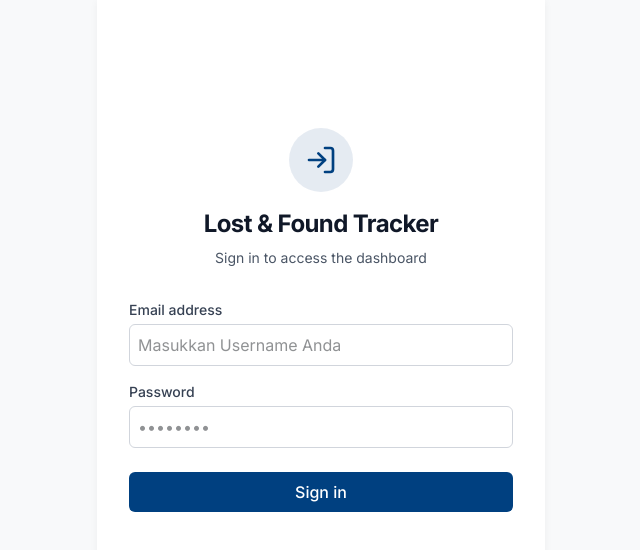
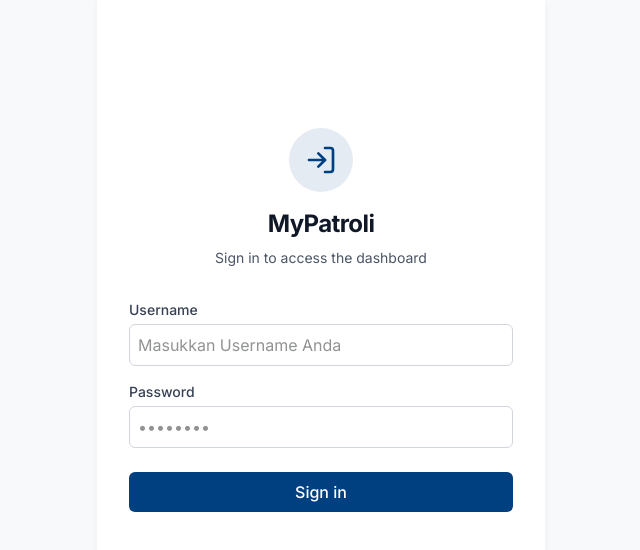
Before and after one commit to Sendiko/my-patroli-fe, a Next.js app: page /login in a window 1280 px wide. Shown: the top 550 px of the page, without its empty margins (319-959 px from the left). Built offline with nearby package versions, Linux system fonts and the light colour scheme.

Commit message:
feat: update title and metadata

```diff
--- a/src/app/layout.tsx
+++ b/src/app/layout.tsx
@@ -5,8 +5,8 @@ import "./globals.css";
 const inter = Inter({ subsets: ["latin"] });
 
 export const metadata: Metadata = {
-  title: "Lost & Found Tracker",
-  description: "Corporate Academic Lost & Found Mobile Tracker",
+  title: "MyPatroli",
+  description: "Catat kehilangan barang di Laboratorium Lt 2",
 };
 
 export default function RootLayout({
--- a/src/app/login/page.tsx
+++ b/src/app/login/page.tsx
@@ -49,7 +49,7 @@ export default function LoginPage() {
             <LogIn size={32} />
           </div>
           <h1 className="text-2xl font-bold tracking-tight text-gray-900">
-            Lost & Found Tracker
+            MyPatroli
           </h1>
           <p className="mt-2 text-sm text-gray-600">
             Sign in to access the dashboard
@@ -60,7 +60,7 @@ export default function LoginPage() {
           <div className="space-y-4">
             <div>
               <label htmlFor="username" className="block text-sm font-medium text-gray-700">
-                Email address
+                Username
               </label>
               <input
                 id="username"
```
